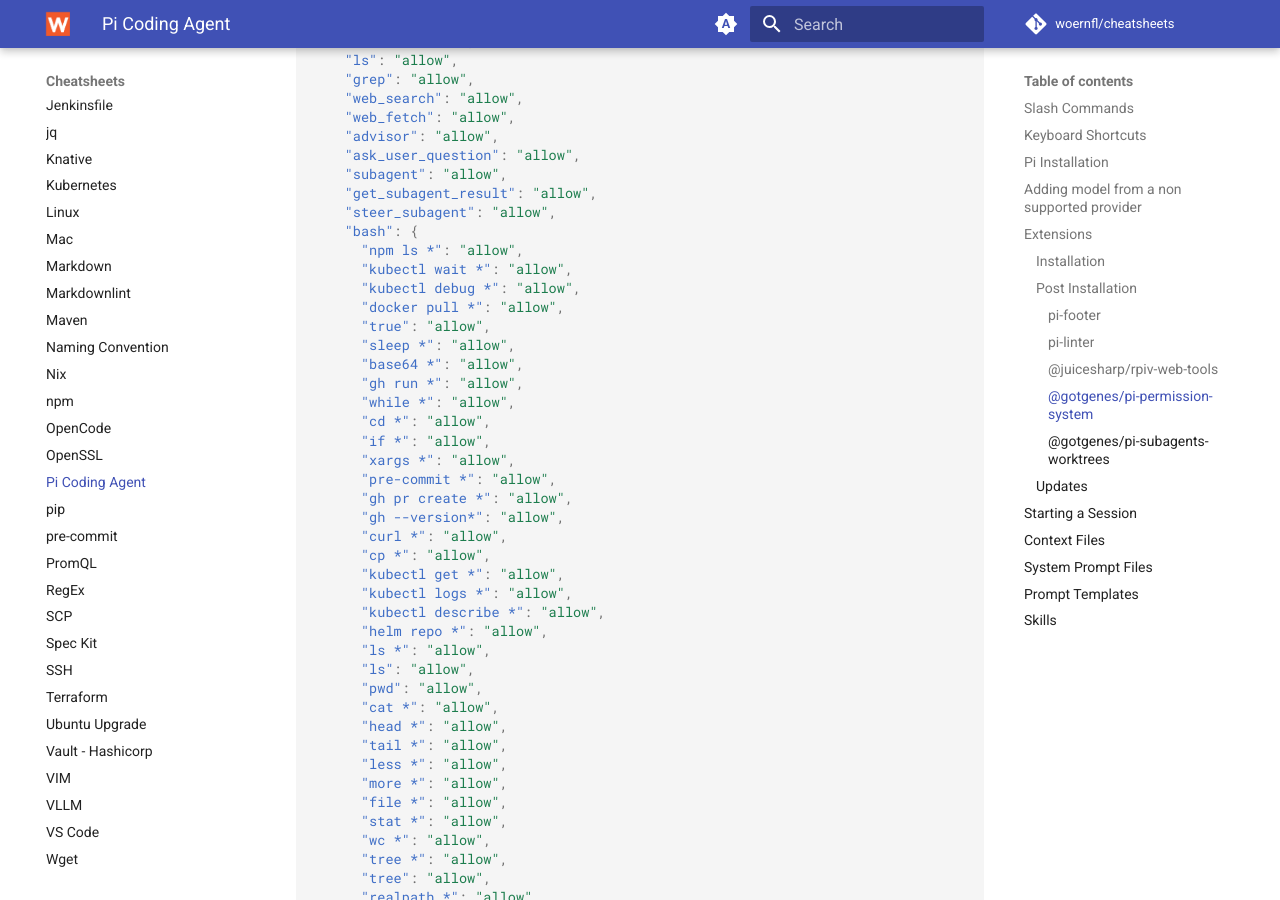
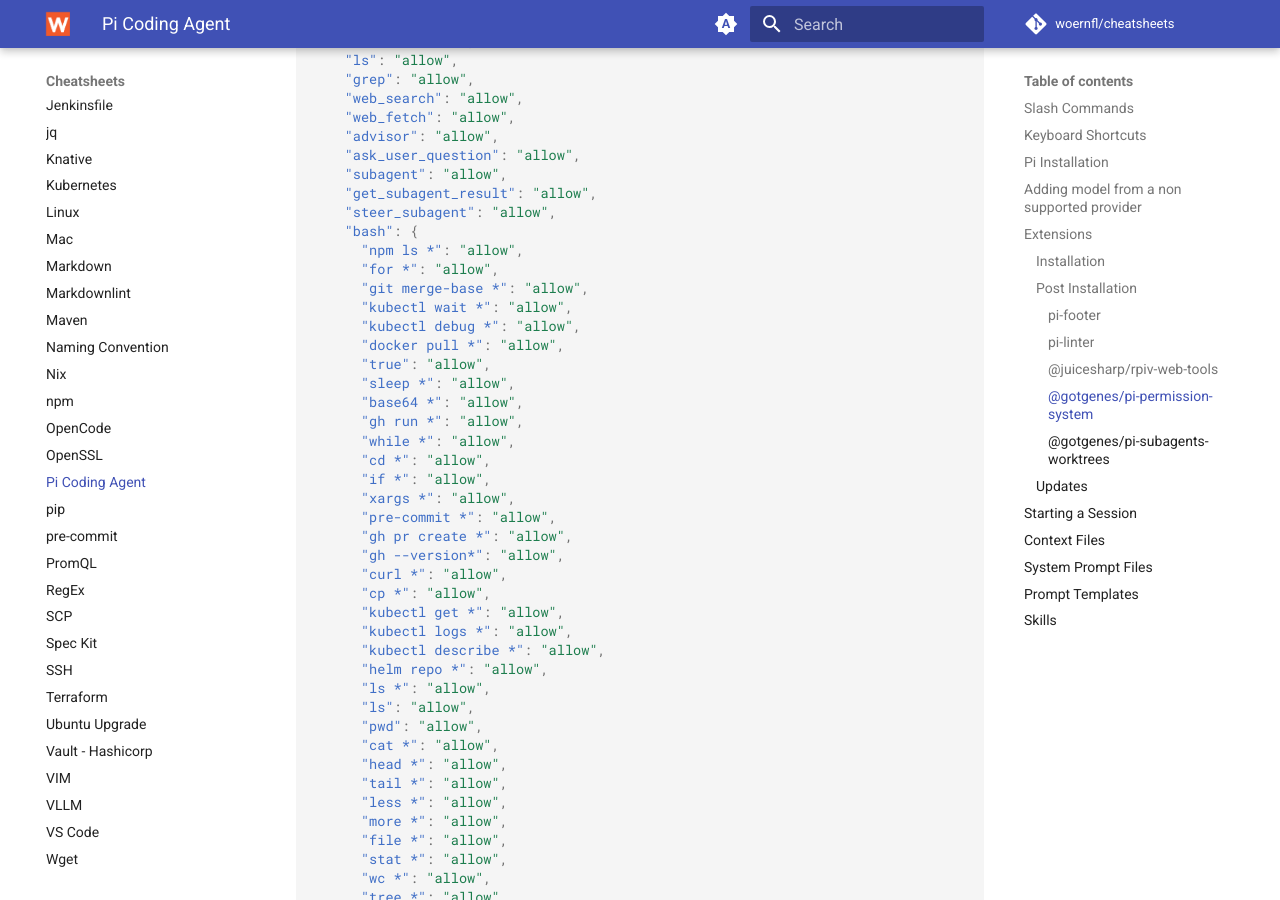
Before and after one commit to woernfl/cheatsheets, an MkDocs documentation site: the page built from docs/pi.md, in a window 1280 px wide and 900 px high, scrolled down 6660 px. Built offline with MkDocs 1.6.1 and Material for MkDocs 9.7.7, drawn with Linux system fonts in a browser that asks for light colours; comment, search, counter and statistics services are not loaded.

Commit message:
Allow 'git merge-base' command in pi.md (#451)

```diff
--- a/docs/pi.md
+++ b/docs/pi.md
@@ -313,6 +313,8 @@
     "steer_subagent": "allow",
     "bash": {
       "npm ls *": "allow",
+      "for *": "allow",
+      "git merge-base *": "allow",
       "kubectl wait *": "allow",
       "kubectl debug *": "allow",
       "docker pull *": "allow",
```
